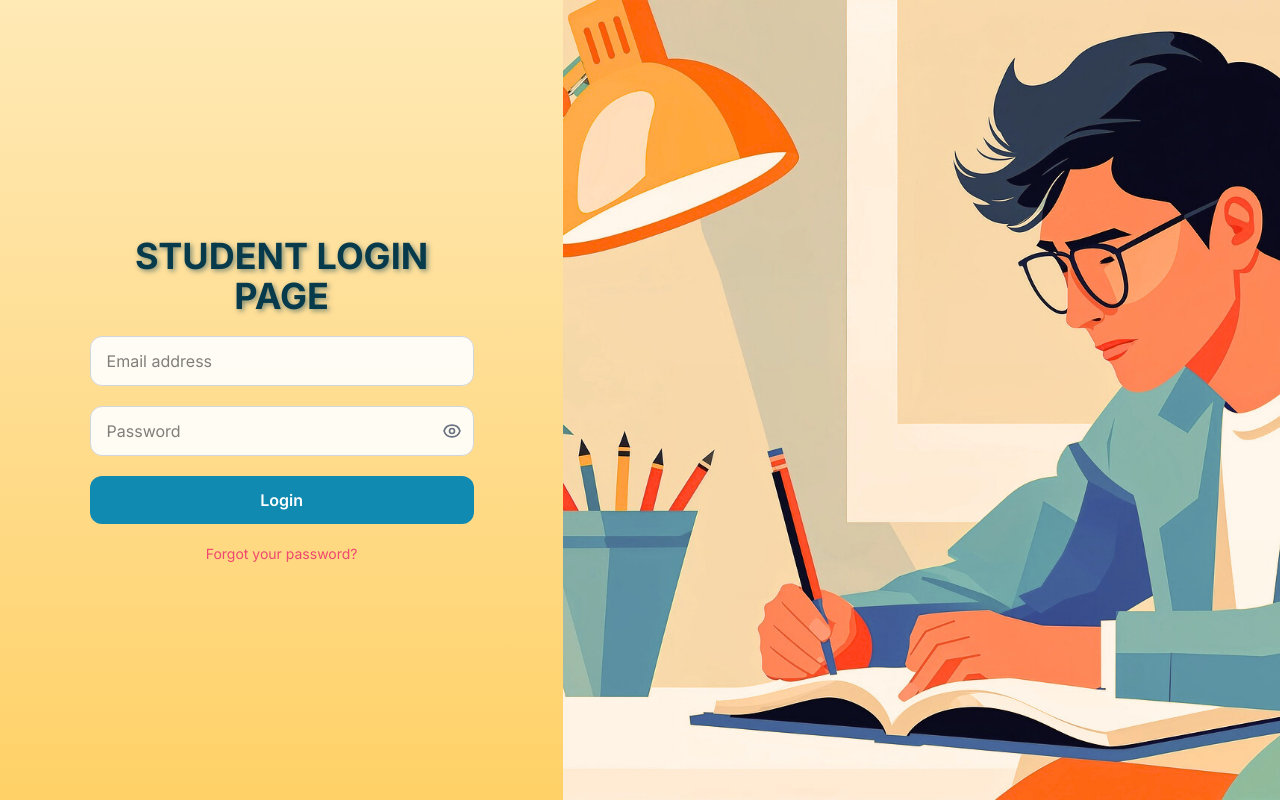
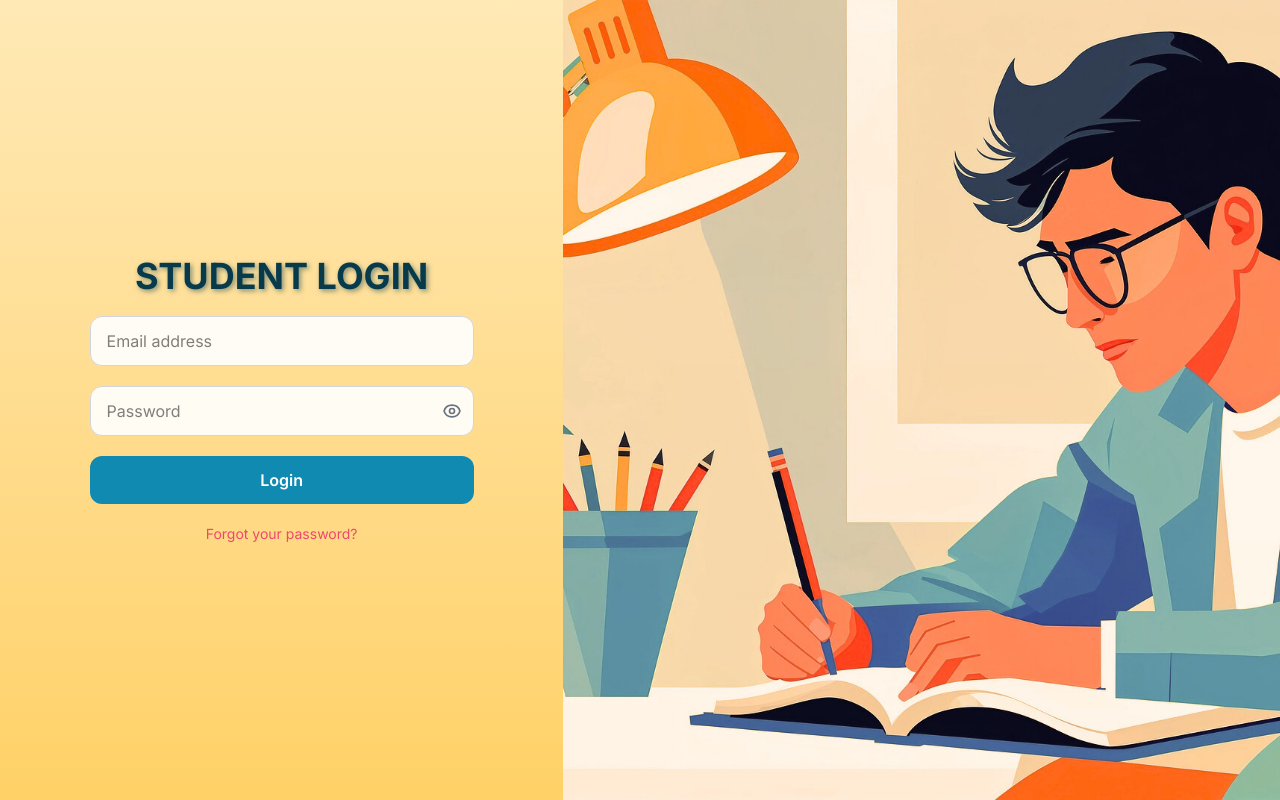
Before and after one commit to GauravVerdhanMaheshwari/College-assigment-portal, a React (Vite) app in the folder frontend/: page /student/login in a window 1280 px wide. Built offline with nearby package versions, Linux system fonts and the light colour scheme.

Commit message:
fix: update header text in LoginPage to remove redundant 'PAGE' label

```diff
--- a/frontend/src/components/LoginPage.jsx
+++ b/frontend/src/components/LoginPage.jsx
@@ -120,7 +120,7 @@ function LoginPage({
           className="w-full max-w-sm flex flex-col gap-5"
         >
           <h1 className={`text-4xl text-center font-bold ${h1CSS}`}>
-            {pageAbout.toUpperCase()} LOGIN PAGE
+            {pageAbout.toUpperCase()} LOGIN
           </h1>
 
           {/* Email */}
```
